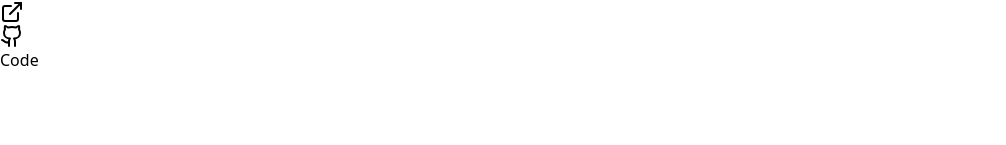
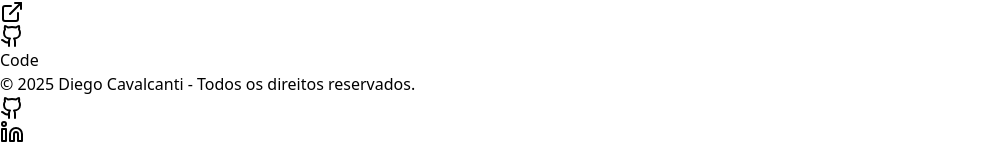
Before and after one commit to diegocavalcanti-dev/portfolio, a React (Vite) app: page / in a window 1280 px wide. Shown: the part 3102-3247 px from the top of the page, without its empty margins (0-1006 px from the left). Before the commit the page ends 3174 px from the top, so only its background shows below. Built offline with nearby package versions, Linux system fonts and the light colour scheme.

Commit message:
feat: config footer

```diff
--- a/src/App.tsx
+++ b/src/App.tsx
@@ -2,6 +2,7 @@ import React from 'react';
 import Header from './components/Header';
 import Hero from './components/Hero';
 import Projects from './components/Projects';
+import Footer from './components/Footer';
 
 function App() {
     return (
@@ -11,6 +12,7 @@ function App() {
                 <Hero />
                 <Projects />
             </main>
+            <Footer />
         </div>
     );
 }
--- /dev/null
+++ b/src/components/Footer.tsx
@@ -0,0 +1,43 @@
+import React from 'react';
+import { Github, Linkedin, Mail } from 'lucide-react';
+
+export default function Footer() {
+    return (
+        <footer className="bg-white/80 backdrop-blur-sm mt-10">
+            <div className="max-w-7xl mx-auto px-4 sm:px-6 lg:px-8 py-4">
+                <div className="flex flex-col md:flex-row justify-between items-center gap-4">
+                    {/* Texto de direitos autorais */}
+                    <p className="text-gray-600 text-sm">
+                        © {new Date().getFullYear()} Diego Cavalcanti - Todos os direitos reservados.
+                    </p>
+
+                    {/* Links de redes sociais (opcionais) */}
+                    <nav className="flex items-center gap-6">
+                        <a
+                            href="https://github.com/diegocavalcanti-dev"
+                            target="_blank"
+                            rel="noopener noreferrer"
+                            className="text-gray-600 hover:text-gray-900 transition-colors"
+                        >
+                            <Github className="w-5 h-5" />
+                        </a>
+                        <a
+                            href="https://www.linkedin.com/in/diegoscavalcanti/"
+                            target="_blank"
+                            rel="noopener noreferrer"
+                            className="text-gray-600 hover:text-gray-900 transition-colors"
+                        >
+                            <Linkedin className="w-5 h-5" />
+                        </a>
+                        <a
+                            href="mailto:cavalcatidiego@hotmail.com"
+                            className="text-gray-600 hover:text-gray-900 transition-colors"
+                        >
+                            <Mail className="w-5 h-5" />
+                        </a>
+                    </nav>
+                </div>
+            </div>
+        </footer>
+    );
+}
```
